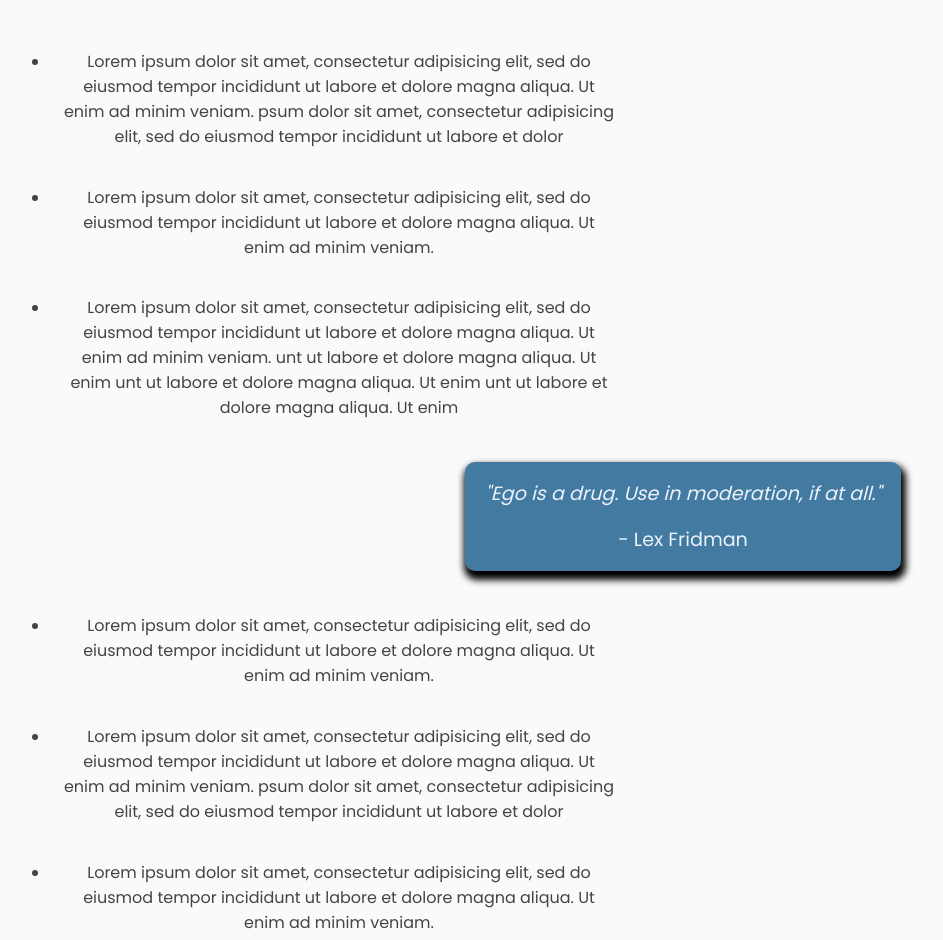
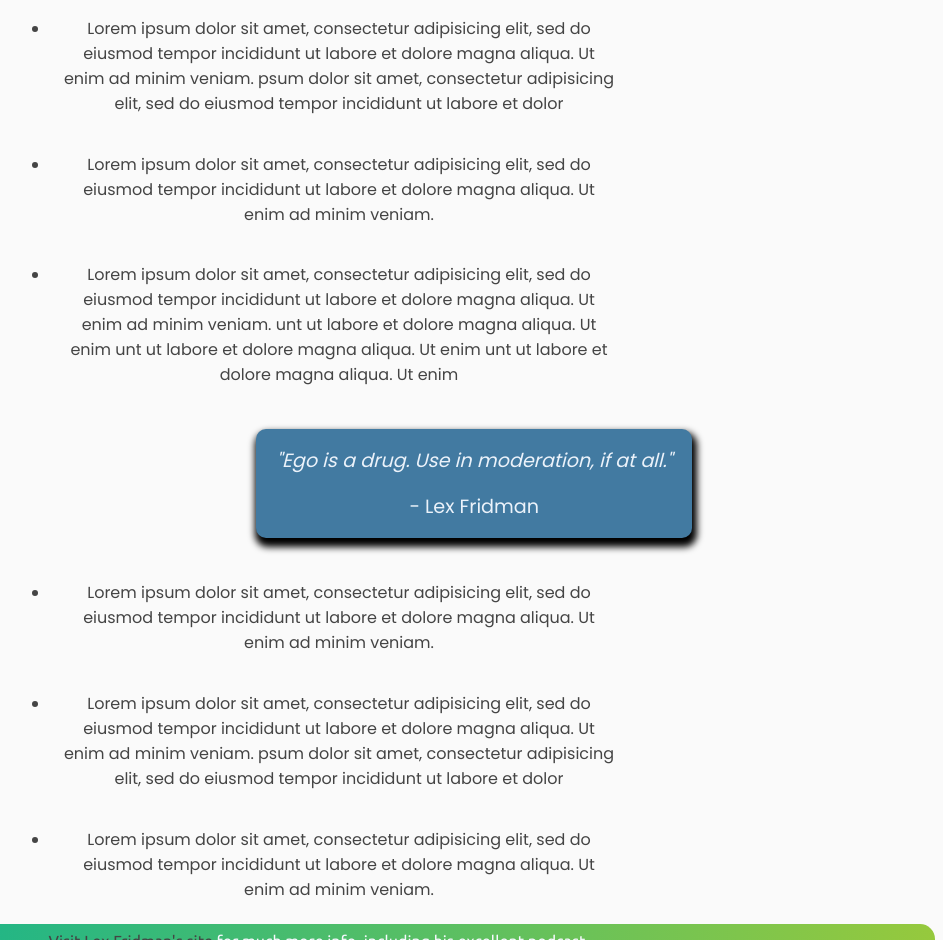
Before and after one commit to jwildermuth/fcc-tribute-page, a website: page index.html in a window 1280 px wide. Shown: the part 761-1701 px from the top of the page, without its empty margins (321-1264 px from the left). Drawn offline with Linux system fonts and the light colour scheme.

Commit message:
Setup media breakpoint for desktop ux

```diff
--- a/index.html
+++ b/index.html
@@ -1,4 +1,4 @@
-<DOCTYPE html>
+<!DOCTYPE html>
 <html>
 
 <head>
@@ -14,7 +14,6 @@
       <p>AI Researcher. Podcaster. Martial Artist. Human Being.</p>
     </header>
 
-    <!-- <div id="wrapper"> -->
       <div id="image1">
         <img src="images/lex1.jpg" alt="Photo of Lex Fridman">
         <figcaption>Lex Fridman lecturing at MIT.</figcaption>
@@ -50,7 +49,6 @@
         </li>
       </ul>
 
-
       <blockquote id="quote"><i>"Ego is a drug. Use in moderation, if at all."</i>
         <br><br>
         - Lex Fridman
@@ -68,12 +66,10 @@
         tempor incididunt ut labore et dolore magna aliqua. Ut enim ad minim veniam.
         </li>
       </ul>
-    <!-- </div> -->
 
     <footer>
       <a target="_blank" rel="noopener noreferrer"
          href="https://lexfridman.com/">Visit Lex Fridman's site</a> for much more info, including his excellent podcast.
-      </a>
     </footer>
 
   </main>
--- a/style.css
+++ b/style.css
@@ -97,7 +97,12 @@
   color: #444;
 }
 
-/*@media screen and (max-width: 400px) {
-  body {
-    background-color: green;
-}*/
+@media screen and (min-width: 1200px) {
+  main {
+    font-size: max(1vw, 16px);
+  }
+
+  blockquote {
+    margin-right: 20%;
+  }
+}
```
